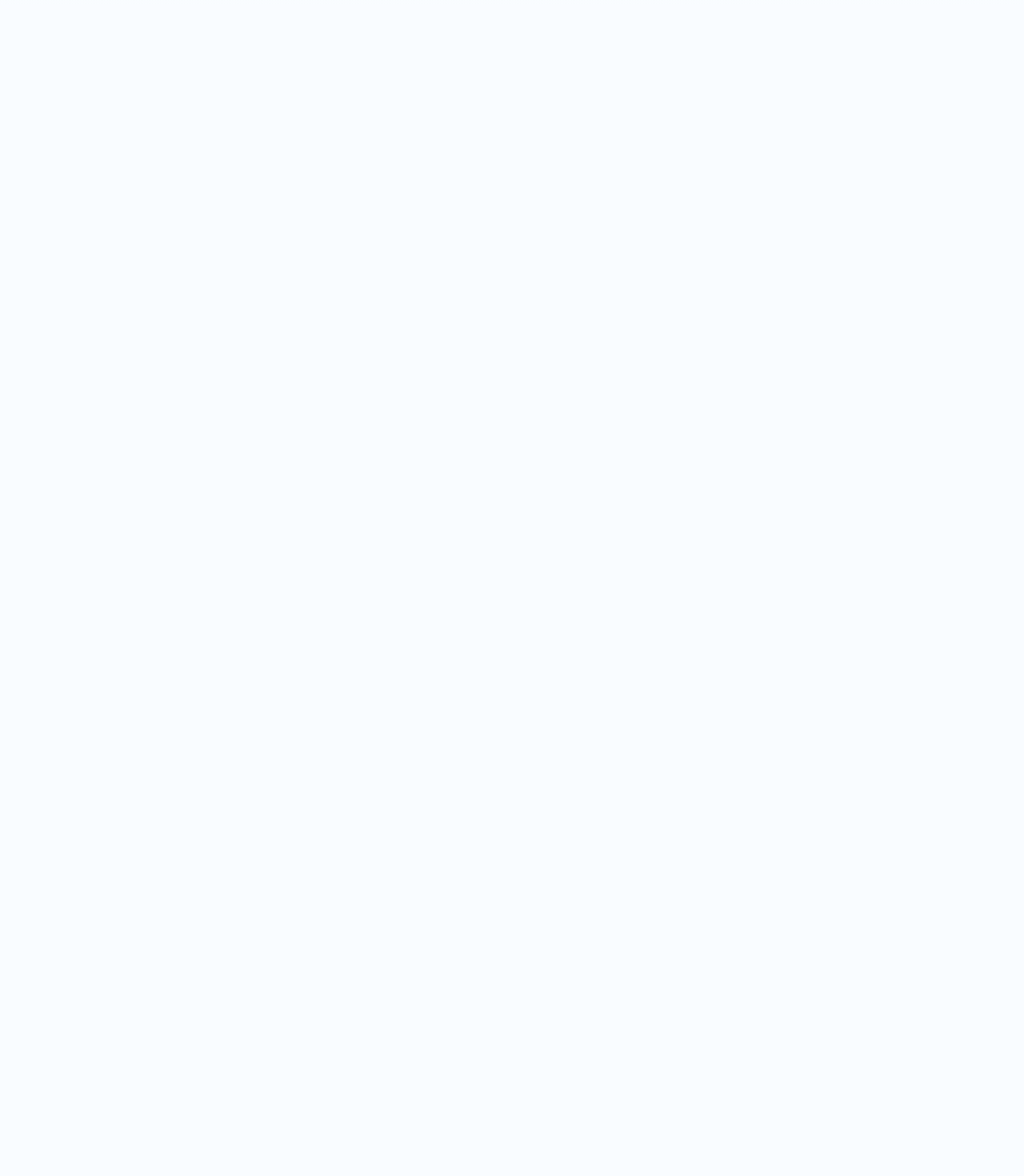
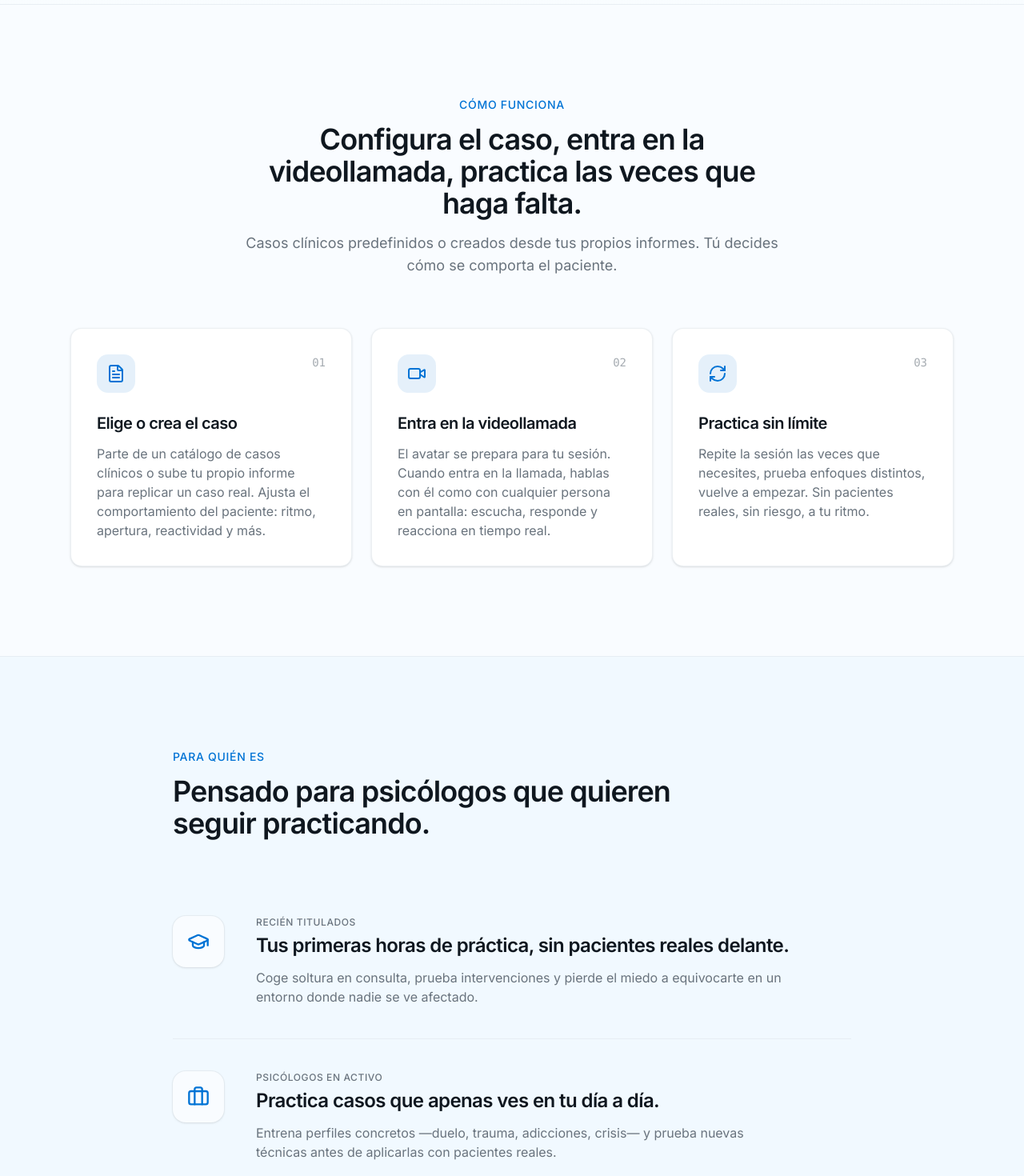
Before and after one commit to drestrep-espa/photorealistic-avatar-website, a React (Vite) app: page / in a window 1280 px wide. Shown: the part 860-2330 px from the top of the page at 80% size. Before the commit the page ends 865 px from the top, so only its background shows below. Built offline with nearby package versions, Linux system fonts and the light colour scheme.

Commit message:
For who part was implemented

```diff
--- a/src/App.tsx
+++ b/src/App.tsx
@@ -1,4 +1,6 @@
+import ForWho from '@/components/ForWho'
 import Hero from '@/components/Hero'
+import HowItWorks from '@/components/HowItWorks'
 import Navbar from '@/components/Navbar'
 
 function App() {
@@ -7,6 +9,8 @@ function App() {
       <Navbar />
       <main>
         <Hero />
+        <HowItWorks />
+        <ForWho />
       </main>
     </>
   )
--- /dev/null
+++ b/src/components/ForWho.tsx
@@ -0,0 +1,80 @@
+import { Briefcase, GraduationCap, Users, type LucideIcon } from 'lucide-react'
+
+type Profile = {
+  role: string
+  headline: string
+  description: string
+  Icon: LucideIcon
+}
+
+const profiles: Profile[] = [
+  {
+    role: 'Recién titulados',
+    headline: 'Tus primeras horas de práctica, sin pacientes reales delante.',
+    description:
+      'Coge soltura en consulta, prueba intervenciones y pierde el miedo a equivocarte en un entorno donde nadie se ve afectado.',
+    Icon: GraduationCap,
+  },
+  {
+    role: 'Psicólogos en activo',
+    headline: 'Practica casos que apenas ves en tu día a día.',
+    description:
+      'Entrena perfiles concretos —duelo, trauma, adicciones, crisis— y prueba nuevas técnicas antes de aplicarlas con pacientes reales.',
+    Icon: Briefcase,
+  },
+  {
+    role: 'Docentes y supervisores',
+    headline: 'Prepara a tus alumnos con casos controlados.',
+    description:
+      'Diseña escenarios concretos para que practiquen una y otra vez, con la conducta exacta que quieres trabajar en cada sesión.',
+    Icon: Users,
+  },
+]
+
+function ForWho() {
+  return (
+    <section id="para-quien" className="border-t border-border/60 bg-accent/30">
+      <div className="mx-auto max-w-4xl px-6 py-20 lg:py-28">
+        <div className="max-w-2xl">
+          <span className="text-sm font-medium uppercase tracking-wider text-primary">
+            Para quién es
+          </span>
+          <h2 className="mt-3 text-3xl font-semibold tracking-tight text-foreground sm:text-4xl">
+            Pensado para psicólogos que quieren seguir practicando.
+          </h2>
+        </div>
+
+        <ul className="mt-14 divide-y divide-border/60">
+          {profiles.map((profile) => (
+            <ProfileRow key={profile.role} profile={profile} />
+          ))}
+        </ul>
+      </div>
+    </section>
+  )
+}
+
+function ProfileRow({ profile }: { profile: Profile }) {
+  const { role, headline, description, Icon } = profile
+  return (
+    <li className="flex flex-col gap-6 py-10 sm:flex-row sm:gap-10">
+      <div className="shrink-0">
+        <div className="grid size-16 place-items-center rounded-2xl bg-background text-primary shadow-sm ring-1 ring-border/60">
+          <Icon className="size-7" />
+        </div>
+      </div>
+
+      <div className="flex-1">
+        <p className="text-xs font-medium uppercase tracking-wider text-muted-foreground">
+          {role}
+        </p>
+        <h3 className="mt-1 text-xl font-semibold leading-snug tracking-tight text-foreground sm:text-2xl">
+          {headline}
+        </h3>
+        <p className="mt-3 max-w-2xl text-muted-foreground">{description}</p>
+      </div>
+    </li>
+  )
+}
+
+export default ForWho
--- /dev/null
+++ b/src/components/HowItWorks.tsx
@@ -0,0 +1,83 @@
+import { FileText, RefreshCw, Video, type LucideIcon } from 'lucide-react'
+
+import { Card } from '@/components/ui/card'
+
+type Step = {
+  number: string
+  title: string
+  description: string
+  Icon: LucideIcon
+}
+
+const steps: Step[] = [
+  {
+    number: '01',
+    title: 'Elige o crea el caso',
+    description:
+      'Parte de un catálogo de casos clínicos o sube tu propio informe para replicar un caso real. Ajusta el comportamiento del paciente: ritmo, apertura, reactividad y más.',
+    Icon: FileText,
+  },
+  {
+    number: '02',
+    title: 'Entra en la videollamada',
+    description:
+      'El avatar se prepara para tu sesión. Cuando entra en la llamada, hablas con él como con cualquier persona en pantalla: escucha, responde y reacciona en tiempo real.',
+    Icon: Video,
+  },
+  {
+    number: '03',
+    title: 'Practica sin límite',
+    description:
+      'Repite la sesión las veces que necesites, prueba enfoques distintos, vuelve a empezar. Sin pacientes reales, sin riesgo, a tu ritmo.',
+    Icon: RefreshCw,
+  },
+]
+
+function HowItWorks() {
+  return (
+    <section id="como-funciona" className="border-t border-border/60 bg-background">
+      <div className="mx-auto max-w-6xl px-6 py-20 lg:py-28">
+        <div className="mx-auto max-w-2xl text-center">
+          <span className="text-sm font-medium uppercase tracking-wider text-primary">
+            Cómo funciona
+          </span>
+          <h2 className="mt-3 text-3xl font-semibold tracking-tight text-foreground sm:text-4xl">
+            Configura el caso, entra en la videollamada, practica las veces que haga falta.
+          </h2>
+          <p className="mt-4 text-lg text-muted-foreground">
+            Casos clínicos predefinidos o creados desde tus propios informes. Tú decides cómo se
+            comporta el paciente.
+          </p>
+        </div>
+
+        <ol className="mt-16 grid gap-6 md:grid-cols-3">
+          {steps.map((step) => (
+            <StepCard key={step.number} step={step} />
+          ))}
+        </ol>
+      </div>
+    </section>
+  )
+}
+
+function StepCard({ step }: { step: Step }) {
+  const { number, title, description, Icon } = step
+  return (
+    <li className="list-none">
+      <Card className="relative h-full overflow-hidden border-border/60 p-8 transition-colors hover:border-primary/40">
+        <div className="flex items-start justify-between">
+          <div className="grid size-12 place-items-center rounded-xl bg-primary/10 text-primary">
+            <Icon className="size-6" />
+          </div>
+          <span className="font-mono text-sm font-medium text-muted-foreground/60">
+            {number}
+          </span>
+        </div>
+        <h3 className="mt-6 text-xl font-semibold tracking-tight text-foreground">{title}</h3>
+        <p className="mt-3 text-muted-foreground">{description}</p>
+      </Card>
+    </li>
+  )
+}
+
+export default HowItWorks
--- a/src/components/Navbar.tsx
+++ b/src/components/Navbar.tsx
@@ -1,9 +1,8 @@
 import { Button } from '@/components/ui/button'
 
 const navLinks = [
+  { href: '#como-funciona', label: 'Cómo funciona' },
   { href: '#para-quien', label: 'Para quién' },
-  { href: '#como-funciona', label: 'Cómo funciona' },
-  { href: '#features', label: 'Características' },
 ]
 
 function Navbar() {
```
